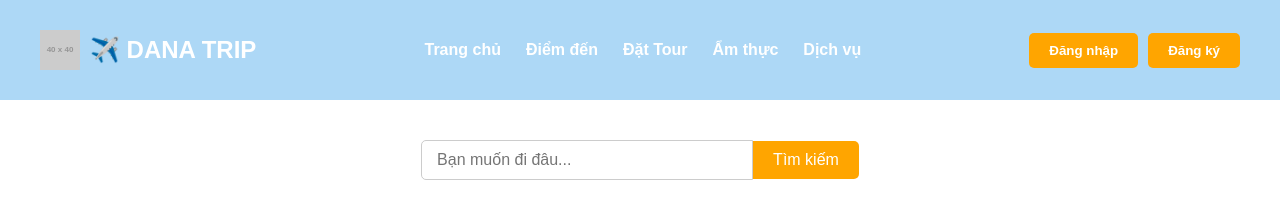
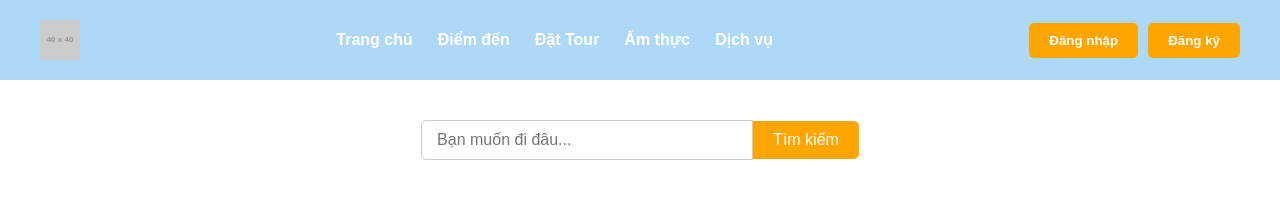
Before and after one commit to tranquynh03/dichvu, a plain HTML site: page dichvu.html in a window 1280 px wide. Shown: the top 199 px of the page. Drawn offline with Linux system fonts and the light colour scheme; placeholder pictures from the web are drawn by us.

Commit message:
Add files via upload

```diff
--- a/dichvu.html
+++ b/dichvu.html
@@ -29,12 +29,6 @@
 
     .logo-title img {
       height: 40px;
-    }
-
-    .logo-title h1 {
-      font-size: 24px;
-      font-weight: bold;
-      color: white;
     }
 
     nav {
@@ -227,7 +221,6 @@
  <header>
     <div class="logo-title">
       <img src="https://via.placeholder.com/40x40?text=Logo" alt="Dana Trip Logo">
-      <h1>✈️ DANA TRIP</h1>
     </div>
     <nav>
       <a href="Dnang.html">Trang chủ</a>
```
